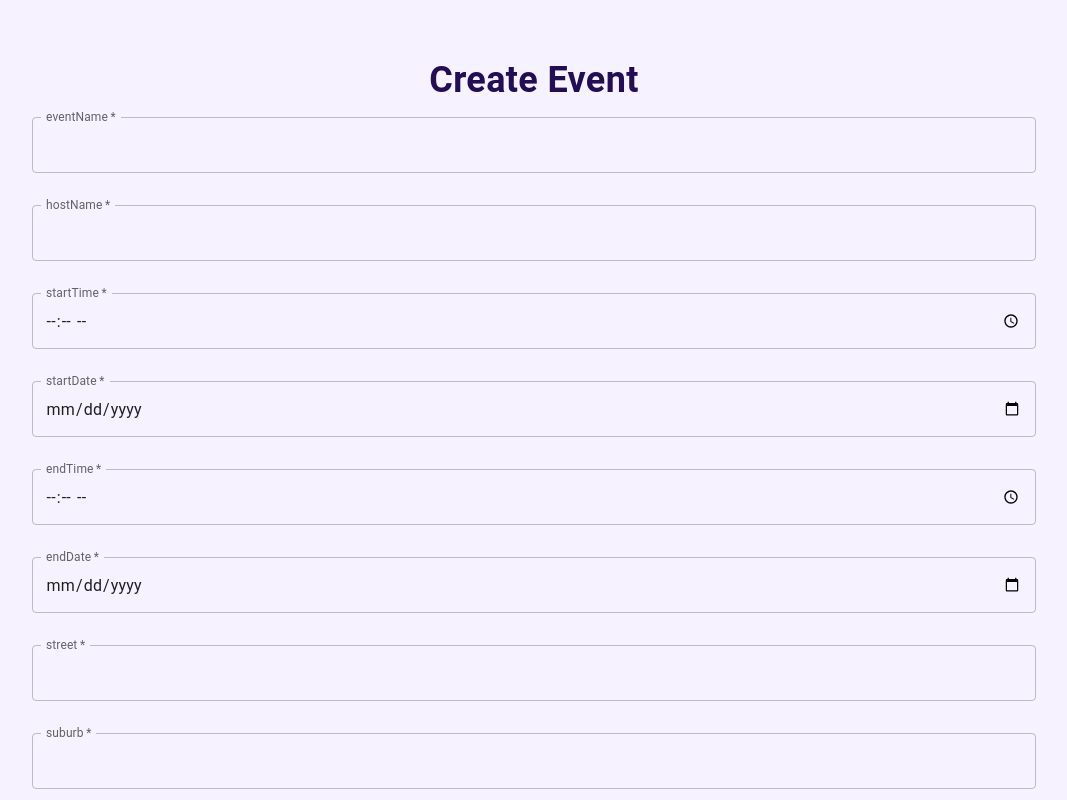
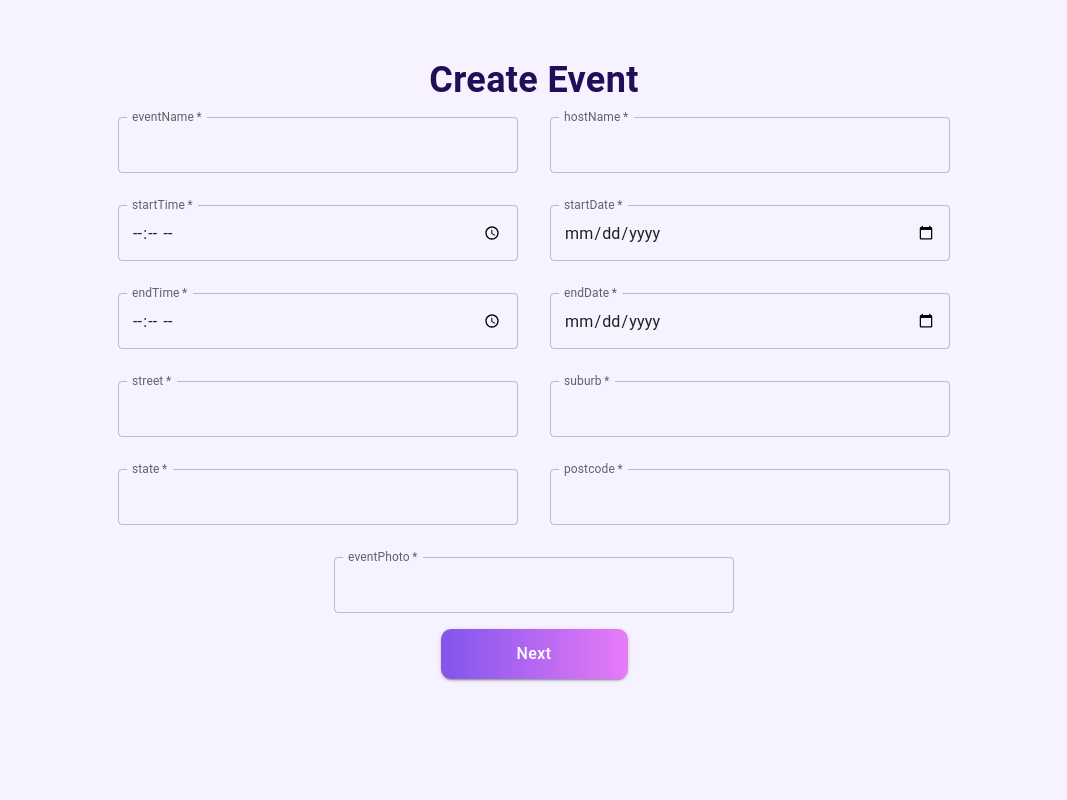
Before and after one commit to magqwang/snapchat-events, a React (Create React App) app: page /create in a window 1280 px wide. Shown: the top 800 px of the page, without its empty margins (118-1185 px from the left). Built offline with nearby package versions, Linux system fonts and the light colour scheme.

Commit message:
optimize form layout and validation

```diff
--- a/src/routes/CreateEvent/index.js
+++ b/src/routes/CreateEvent/index.js
@@ -27,10 +27,10 @@ const CreateEvent = () => {
       >
         Create Event
       </Typography>
+      <form onSubmit={() => navigate("/event")}>
         <Box
-        component="form"
           sx={{
-          "& .MuiTextField-root": { m: 2, width: "80%" },
+            "& .MuiTextField-root": { m: 2, width: "400px" },
           }}
         >
           {Object.keys(eventDetails).map((key) => (
@@ -55,7 +55,6 @@ const CreateEvent = () => {
         </Box>
         <Button
           variant="contained"
-        onClick={() => navigate("/event")}
           sx={{
             textTransform: "none",
             backgroundImage:
@@ -65,11 +64,13 @@ const CreateEvent = () => {
             fontSize: "16px",
             width: "187px",
             height: "50px",
+            mx: "auto",
           }}
           type="submit"
         >
           Next
         </Button>
+      </form>
     </Box>
   );
 };
```
Lines whose indentation alone changed are shown as unchanged.
